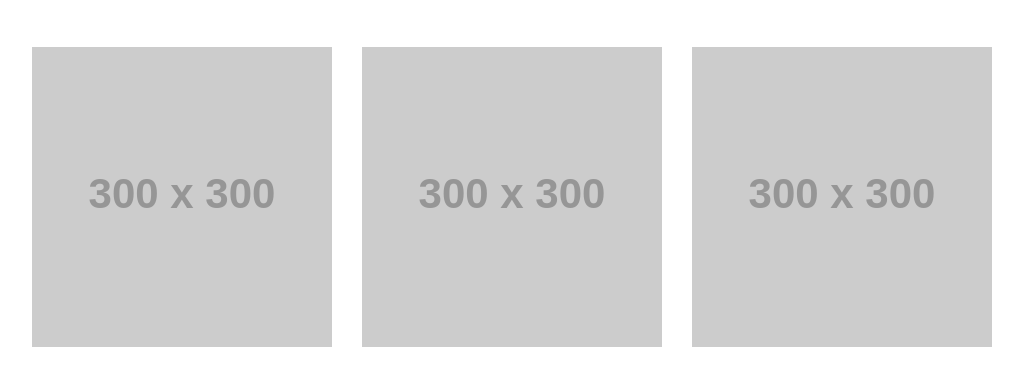
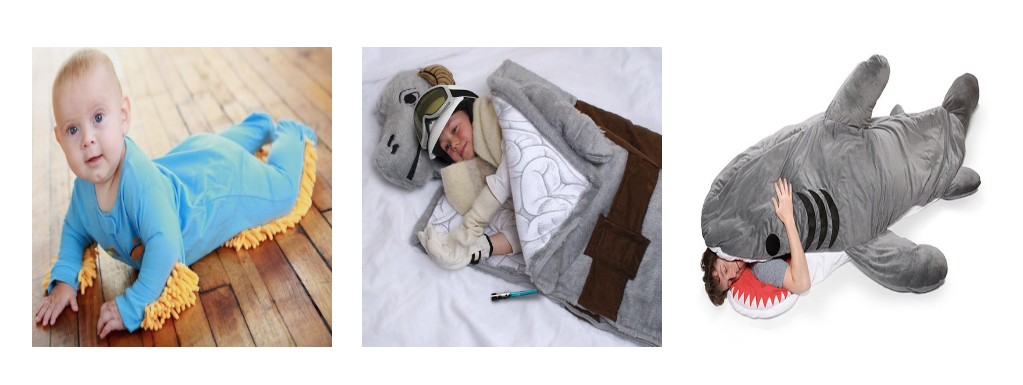
Before and after one commit to rpalmer93/bus-mall, a plain HTML site: page index.html in a window 1280 px wide. Shown: the part 61-446 px from the top of the page, without its empty margins (128-1151 px from the left). Drawn offline with Linux system fonts and the light colour scheme; placeholder pictures from the web are drawn by us.

Commit message:
random images generated.

```diff
--- a/app.js
+++ b/app.js
@@ -19,3 +19,34 @@ for (var i = 0; i < 20; i++) {
   var name = nameExt[1].split('.')[0];
   new Product(name, imageArray[i]);
 };
+
+function addVote() {
+  Product.clicked++;
+};
+
+function random(min, max) {
+  return Math.floor(Math.random() * (max - min)) + min;
+};
+
+function renderImages() {
+  imageOne.src = Product.allProducts[random(0, 20)].filepath;
+  imageTwo.src = Product.allProducts[random(0, 20)].filepath;
+  imageThree.src = Product.allProducts[random(0, 20)].filepath;
+
+  if ((imageOne.src === imageTwo.src) || (imageOne.src === imageThree.src)) {
+
+    imageOne.src = Product.allProducts[random(0, 20)].filepath
+  };
+  if ((imageTwo.src === imageOne.src) || (imageTwo.src === imageThree.src)) {
+
+    imageTwo.src = Product.allProducts[random(0, 20)].filepath
+  };
+  if ((imageThree.src === imageTwo.src) || (imageThree.src === imageOne.src)) {
+
+    imageThree.src = Product.allProducts[random(0, 20)].filepath
+  };
+};
+
+
+
+renderImages();
--- a/index.html
+++ b/index.html
@@ -10,9 +10,9 @@
       <h1>Choose a Product</h1>
     </header>
     <main>
-      <img class="pics" src="http://placehold.it/300x300" alt="">
-      <img class="pics" src="http://placehold.it/300x300" alt="">
-      <img class="pics" src="http://placehold.it/300x300" alt="">
+      <img id="imageOne" class="pics" src="http://placehold.it/300x300" alt="">
+      <img id="imageTwo" class="pics" src="http://placehold.it/300x300" alt="">
+      <img id="imageThree" class="pics" src="http://placehold.it/300x300" alt="">
     </main>
     <footer></footer>
     <script type="text/javascript" src="app.js"></script>
--- a/style.css
+++ b/style.css
@@ -14,6 +14,7 @@ main {
 .pics {
   float: left;
   width: 300px;
+  height: 300px;
   margin-right: 30px;
 }
 
```
